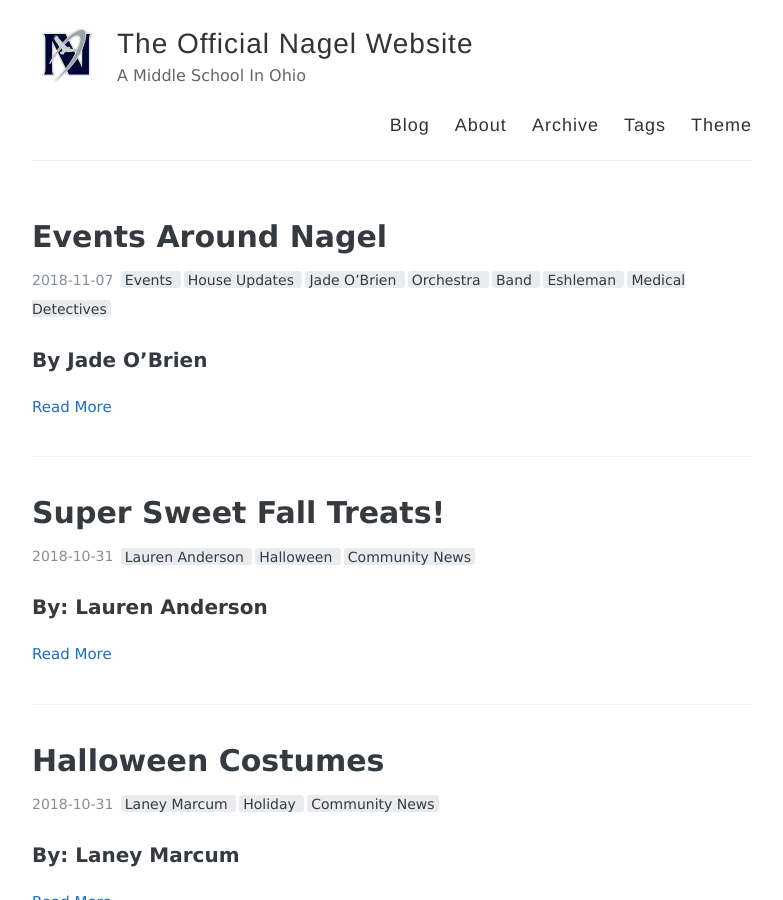
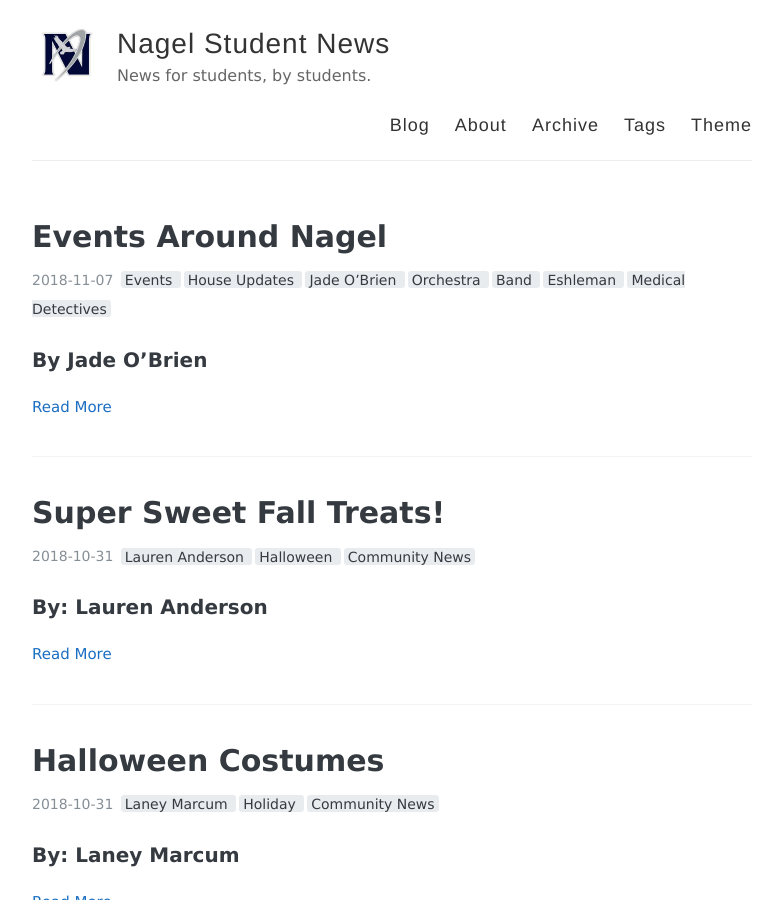
Before and after one commit to FHSD-Nagel-Journalist-1/FHSD-Nagel-Journalist-1.github.io, a Jekyll site: the page built from index.html, in a window 1280 px wide and 900 px high. Shown: the whole window, without its empty margins (248-1031 px from the left). Built offline with Jekyll 4.4.1, drawn with Linux system fonts in a browser that asks for light colours; the list of posts is cut into pages by our own code.

Commit message:
Update _config.yml

```diff
--- a/_config.yml
+++ b/_config.yml
@@ -3,10 +3,10 @@
 #
 
 # Name of your site (displayed in the header)
-name: The Official Nagel Website
+name: Nagel Student News
 
 # Short bio or description (displayed in the header)
-description: A Middle School In Ohio
+description: News for students, by students.
 
 #
 # Flags below are optional
```
